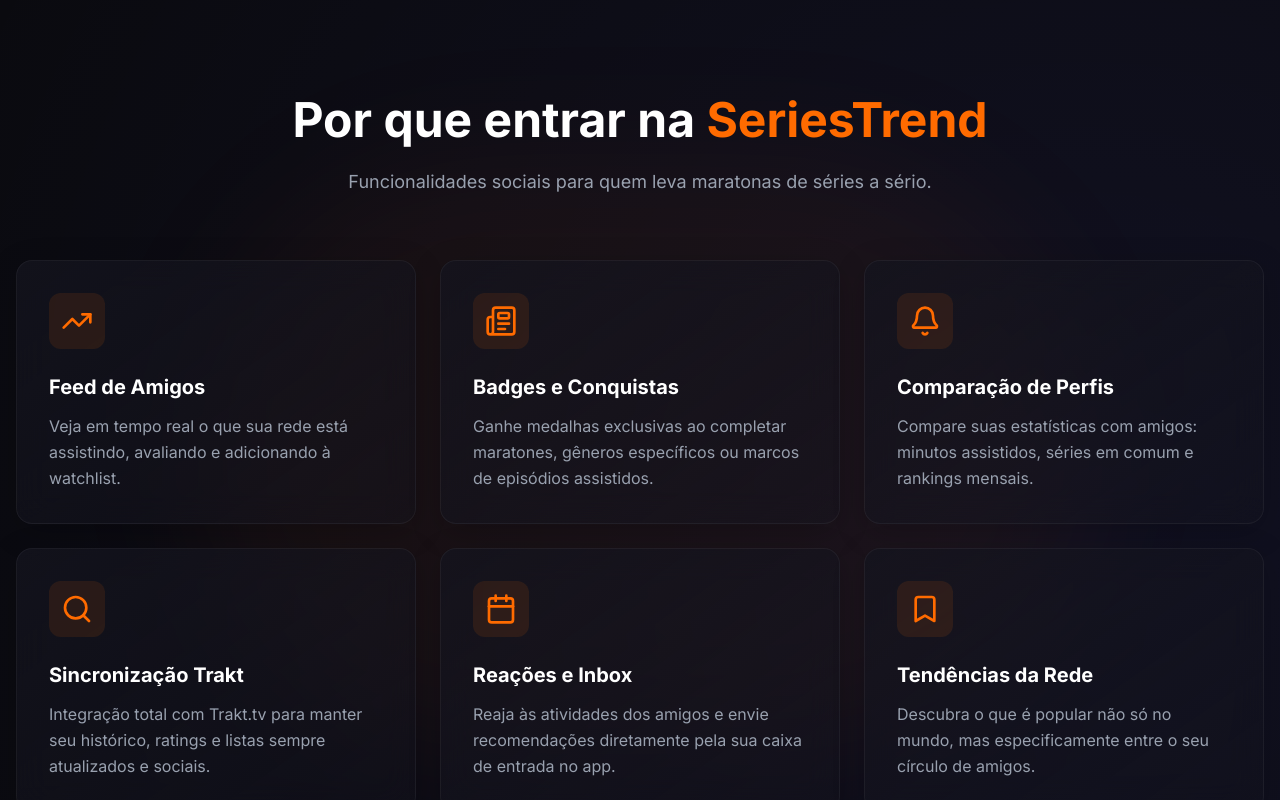
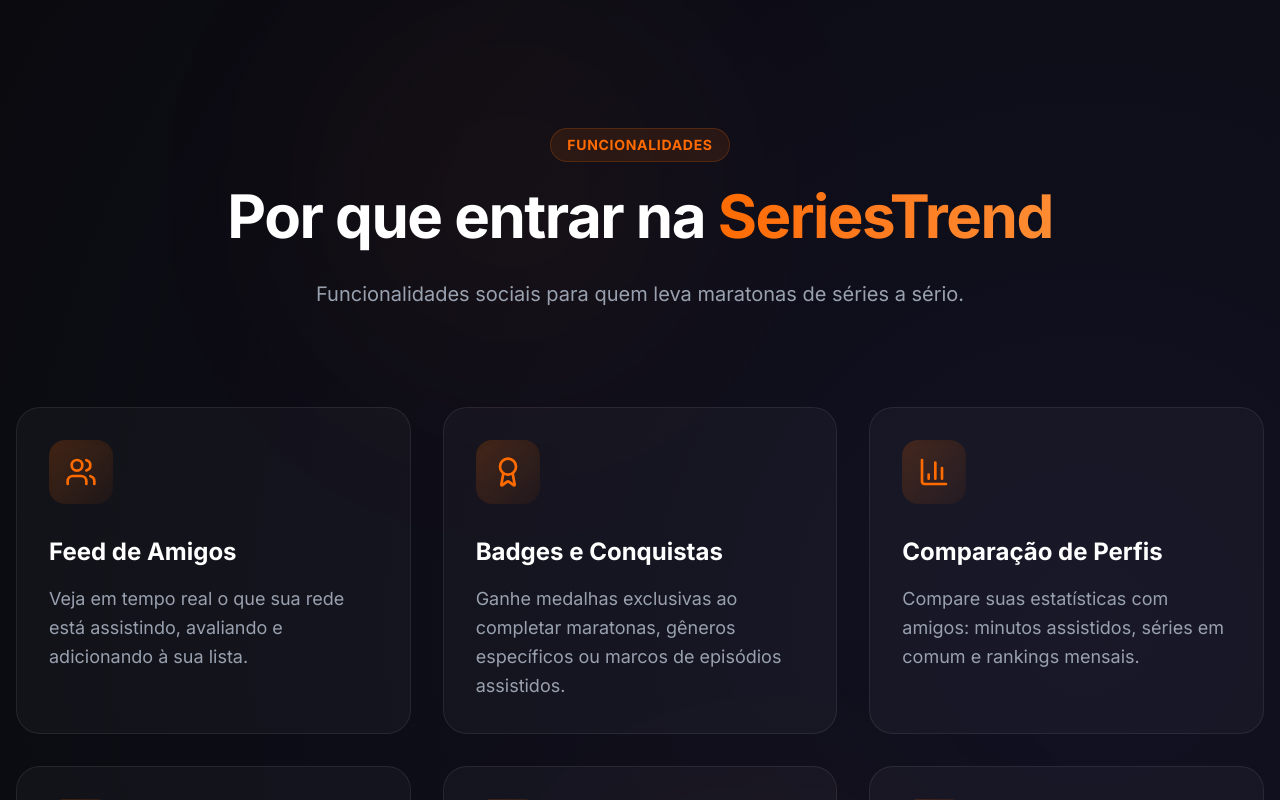
Before and after one commit to celolopes/page-seriestrend, a Next.js app: page / in a window 1280 px wide. Shown: the part 1520-2320 px from the top of the page. Built offline with nearby package versions, Linux system fonts and the light colour scheme.

Commit message:
feat: implement UI components and multi-language context for SeriesTrend landing page

```diff
--- a/src/components/Features.tsx
+++ b/src/components/Features.tsx
@@ -1,110 +1,115 @@
-"use client";
-
 import React from "react";
 import { motion } from "framer-motion";
 import { useLanguage } from "@/context/LanguageContext";
 import {
-  TrendingUp,
-  Bell,
-  Search,
-  Calendar,
-  Bookmark,
-  NewspaperIcon,
+  Users,
+  Award,
+  BarChart3,
+  RefreshCcw,
+  Mail,
+  Zap
 } from "lucide-react";
 
 const featureIcons = [
-  <TrendingUp key="trending" className="h-8 w-8 text-primary" />,
-  <NewspaperIcon key="newspaper" className="h-8 w-8 text-primary" />,
-  <Bell key="bell" className="h-8 w-8 text-primary" />,
-  <Search key="search" className="h-8 w-8 text-primary" />,
-  <Calendar key="calendar" className="h-8 w-8 text-primary" />,
-  <Bookmark key="bookmark" className="h-8 w-8 text-primary" />,
+  <Users key="users" className="h-8 w-8 text-primary" />,
+  <Award key="award" className="h-8 w-8 text-primary" />,
+  <BarChart3 key="stats" className="h-8 w-8 text-primary" />,
+  <RefreshCcw key="trakt" className="h-8 w-8 text-primary" />,
+  <Mail key="mail" className="h-8 w-8 text-primary" />,
+  <Zap key="trends" className="h-8 w-8 text-primary" />,
 ];
 
-const defaultFeatures = [
-  {
-    title: "Acompanhe Tendências",
-    description:
-      "Veja quais séries estão bombando no momento, com rankings diários e semanais atualizados em tempo real.",
+const containerVariants = {
+  hidden: { opacity: 0 },
+  visible: {
+    opacity: 1,
+    transition: {
+      staggerChildren: 0.1,
     },
-  {
-    title: "Curiosidades com IA",
-    description:
-      "Acesse curiosidades das suas séries favoritas através de IA, trazendo informações de bastidores e detalhes exclusivos.",
   },
-  {
-    title: "Notificações",
-    description:
-      "Receba alertas quando suas séries favoritas entrarem nas tendências ou lançarem novos episódios.",
+};
+
+const itemVariants = {
+  hidden: { opacity: 0, y: 30 },
+  visible: {
+    opacity: 1,
+    y: 0,
+    transition: {
+      duration: 0.6,
+      ease: [0.22, 1, 0.36, 1],
     },
-  {
-    title: "Busca Avançada",
-    description:
-      "Encontre rapidamente séries por título, gênero, plataforma ou popularidade com filtros específicos.",
   },
-  {
-    title: "Calendário",
-    description:
-      "Mantenha-se atualizado com as datas de lançamento dos próximos episódios de suas séries favoritas.",
-  },
-  {
-    title: "Listas Personalizadas",
-    description:
-      "Crie e organize listas personalizadas com as séries que você está assistindo, já assistiu ou planeja assistir.",
-  },
-];
+};
 
 const Features = () => {
   const { translations, language } = useLanguage();
   const t = translations.features;
-  const features = t.items || defaultFeatures;
+  const features = t.items || [];
   const sectionId = language === "en" ? "features" : "recursos";
 
   return (
-    <section id={sectionId} className="py-24 relative">
-      {/* Background Glow */}
-      <div className="absolute top-1/2 left-1/2 -translate-x-1/2 -translate-y-1/2 w-full max-w-4xl h-full max-h-[600px] bg-primary/5 rounded-full blur-3xl -z-10" />
+    <section id={sectionId} className="py-32 relative overflow-hidden">
+      {/* Background Decorative Elements */}
+      <div className="absolute top-0 left-1/4 w-96 h-96 bg-primary/10 rounded-full blur-[120px] -z-10 animate-pulse" />
+      <div className="absolute bottom-0 right-1/4 w-96 h-96 bg-primary/5 rounded-full blur-[120px] -z-10" />
 
       <div className="container mx-auto px-4">
         <motion.div
-          className="text-center mb-16"
+          className="text-center mb-24"
           initial={{ opacity: 0, y: 20 }}
           whileInView={{ opacity: 1, y: 0 }}
           viewport={{ once: true }}
-          transition={{ duration: 0.5 }}
+          transition={{ duration: 0.8 }}
         >
-          <h2 className="text-3xl md:text-5xl font-bold mb-6 text-white">
-            {t.title} <span className="text-primary">SeriesTrend</span>
+          <motion.span
+            initial={{ opacity: 0, scale: 0.9 }}
+            whileInView={{ opacity: 1, scale: 1 }}
+            className="inline-block px-4 py-1.5 rounded-full bg-primary/10 border border-primary/20 text-primary text-sm font-bold mb-6 tracking-wider uppercase"
+          >
+            {language === "en" ? "Features" : "Funcionalidades"}
+          </motion.span>
+          <h2 className="text-4xl md:text-6xl font-bold mb-8 text-white tracking-tight">
+            {t.title} <span className="text-transparent bg-clip-text bg-gradient-to-r from-primary to-primary-light">SeriesTrend</span>
           </h2>
-          <p className="text-lg text-gray-400 max-w-2xl mx-auto">
-            {t.subtitle ||
-              "Descubra todas as ferramentas e recursos que vão transformar a maneira como você acompanha suas séries favoritas."}
+          <p className="text-xl text-gray-400 max-w-3xl mx-auto leading-relaxed">
+            {t.subtitle}
           </p>
         </motion.div>
 
-        <div className="grid grid-cols-1 md:grid-cols-2 lg:grid-cols-3 gap-6">
+        <motion.div
+          className="grid grid-cols-1 md:grid-cols-2 lg:grid-cols-3 gap-8"
+          variants={containerVariants}
+          initial="hidden"
+          whileInView="visible"
+          viewport={{ once: true, margin: "-100px" }}
+        >
           {features.map((feature: any, index: number) => (
             <motion.div
               key={index}
-              className="glass-card p-8 rounded-2xl hover:border-primary/30 transition-all duration-300 group"
-              initial={{ opacity: 0, y: 20 }}
-              whileInView={{ opacity: 1, y: 0 }}
-              viewport={{ once: true }}
-              transition={{ delay: index * 0.1 }}
-              whileHover={{ y: -5 }}
+              variants={itemVariants}
+              className="group relative p-8 rounded-3xl bg-white/[0.03] border border-white/[0.08] hover:bg-white/[0.06] hover:border-primary/40 transition-all duration-500 overflow-hidden"
+              whileHover={{ y: -10 }}
             >
-              <div className="mb-6 p-3 bg-primary/10 rounded-xl w-fit group-hover:bg-primary/20 transition-colors">
+              {/* Card Glow Effect */}
+              <div className="absolute -inset-px bg-gradient-to-br from-primary/20 to-transparent opacity-0 group-hover:opacity-100 transition-opacity duration-500" />
+
+              <div className="relative z-10">
+                <div className="mb-8 p-4 bg-gradient-to-br from-primary/20 to-primary/5 rounded-2xl w-fit group-hover:scale-110 transition-transform duration-500 shadow-inner">
                   {featureIcons[index]}
                 </div>
-              <h3 className="text-xl font-bold text-white mb-3 group-hover:text-primary transition-colors">
+                <h3 className="text-2xl font-bold text-white mb-4 group-hover:text-primary transition-colors duration-300">
                   {feature.title}
                 </h3>
-              <p className="text-gray-400 leading-relaxed">
+                <p className="text-gray-400 leading-relaxed text-lg group-hover:text-gray-300 transition-colors duration-300">
                   {feature.description}
                 </p>
+              </div>
+
+              {/* Decorative Corner Accent */}
+              <div className="absolute bottom-0 right-0 w-24 h-24 bg-gradient-to-tl from-primary/10 to-transparent opacity-0 group-hover:opacity-100 transition-opacity duration-500 rounded-br-3xl" />
             </motion.div>
           ))}
-        </div>
+        </motion.div>
       </div>
     </section>
   );
--- a/src/components/Header.tsx
+++ b/src/components/Header.tsx
@@ -134,7 +134,7 @@
 
             <motion.a
               href="#download"
-              className="bg-primary hover:bg-primary-light text-white px-5 py-2 rounded-full font-semibold text-sm shadow-lg shadow-primary/25 transition-all"
+              className="bg-primary hover:bg-primary-light text-white px-5 py-2 rounded-full font-semibold text-sm shadow-[0_0_15px_rgba(255,107,0,0.5)] transition-all"
               whileHover={{
                 scale: 1.05,
                 boxShadow: "0 0 20px rgba(255, 107, 0, 0.4)",
--- a/src/components/HeroScroll.tsx
+++ b/src/components/HeroScroll.tsx
@@ -6,7 +6,7 @@
 import HeroBackground from "@/components/HeroBackground";
 
 export default function HeroScroll() {
-  const { translations } = useLanguage();
+    const { translations, language } = useLanguage();
   const t = translations.hero;
 
   return (
@@ -17,7 +17,7 @@
           <div className="flex flex-col items-center">
             <div className="inline-block px-4 py-1.5 rounded-full glass border border-primary/30 mb-6">
               <span className="text-primary font-semibold text-sm tracking-wide uppercase">
-                #1 App para Amantes de Séries
+                {t.badge}
               </span>
             </div>
             <h1 className="text-4xl md:text-6xl font-semibold text-white mb-6 tracking-tight">
@@ -37,10 +37,10 @@
                 {t.ctaButton}
               </a>
               <a
-                href="#features"
+                href={language === "en" ? "#features" : "#recursos"}
                 className="px-8 py-4 glass text-white rounded-xl font-bold text-lg hover:bg-white/5 transition-colors"
               >
-                Saiba Mais
+                {t.learnMore}
               </a>
             </div>
           </div>
--- a/src/context/LanguageContext.tsx
+++ b/src/context/LanguageContext.tsx
@@ -20,6 +20,7 @@
     statsUsers: "Membros",
     statsSeries: "Títulos",
     statsRatings: "Avaliação",
+    learnMore: "Saiba Mais",
   },
   features: {
     title: "Por que entrar na",
@@ -29,12 +30,12 @@
       {
         title: "Feed de Amigos",
         description:
-          "Veja em tempo real o que sua rede está assistindo, avaliando e adicionando à watchlist.",
+          "Veja em tempo real o que sua rede está assistindo, avaliando e adicionando à sua lista.",
       },
       {
         title: "Badges e Conquistas",
         description:
-          "Ganhe medalhas exclusivas ao completar maratones, gêneros específicos ou marcos de episódios assistidos.",
+          "Ganhe medalhas exclusivas ao completar maratonas, gêneros específicos ou marcos de episódios assistidos.",
       },
       {
         title: "Comparação de Perfis",
@@ -44,7 +45,7 @@
       {
         title: "Sincronização Trakt",
         description:
-          "Integração total com Trakt.tv para manter seu histórico, ratings e listas sempre atualizados e sociais.",
+          "Integração total com Trakt.tv para manter seu histórico, avaliações e listas sempre atualizados e sociais.",
       },
       {
         title: "Reações e Inbox",
@@ -242,6 +243,7 @@
     statsUsers: "Members",
     statsSeries: "Titles",
     statsRatings: "Rating",
+    learnMore: "Learn More",
   },
   features: {
     title: "Why join",
@@ -464,6 +466,7 @@
     statsUsers: "Miembros",
     statsSeries: "Títulos",
     statsRatings: "Valoración",
+    learnMore: "Saber Más",
   },
   features: {
     title: "Por qué unirse a",
@@ -488,7 +491,7 @@
       {
         title: "Sincronización Trakt",
         description:
-          "Integración total con Trakt.tv para mantener tu historial, ratings y listas siempre actualizados.",
+          "Integración total con Trakt.tv para mantener tu historial, valoraciones y listas siempre actualizados.",
       },
       {
         title: "Reacciones e Inbox",
@@ -686,6 +689,7 @@
     statsUsers: "成員",
     statsSeries: "作品",
     statsRatings: "評分",
+    learnMore: "了解更多",
   },
   features: {
     title: "為什麼加入",
```
Lines whose indentation alone changed are shown as unchanged.
